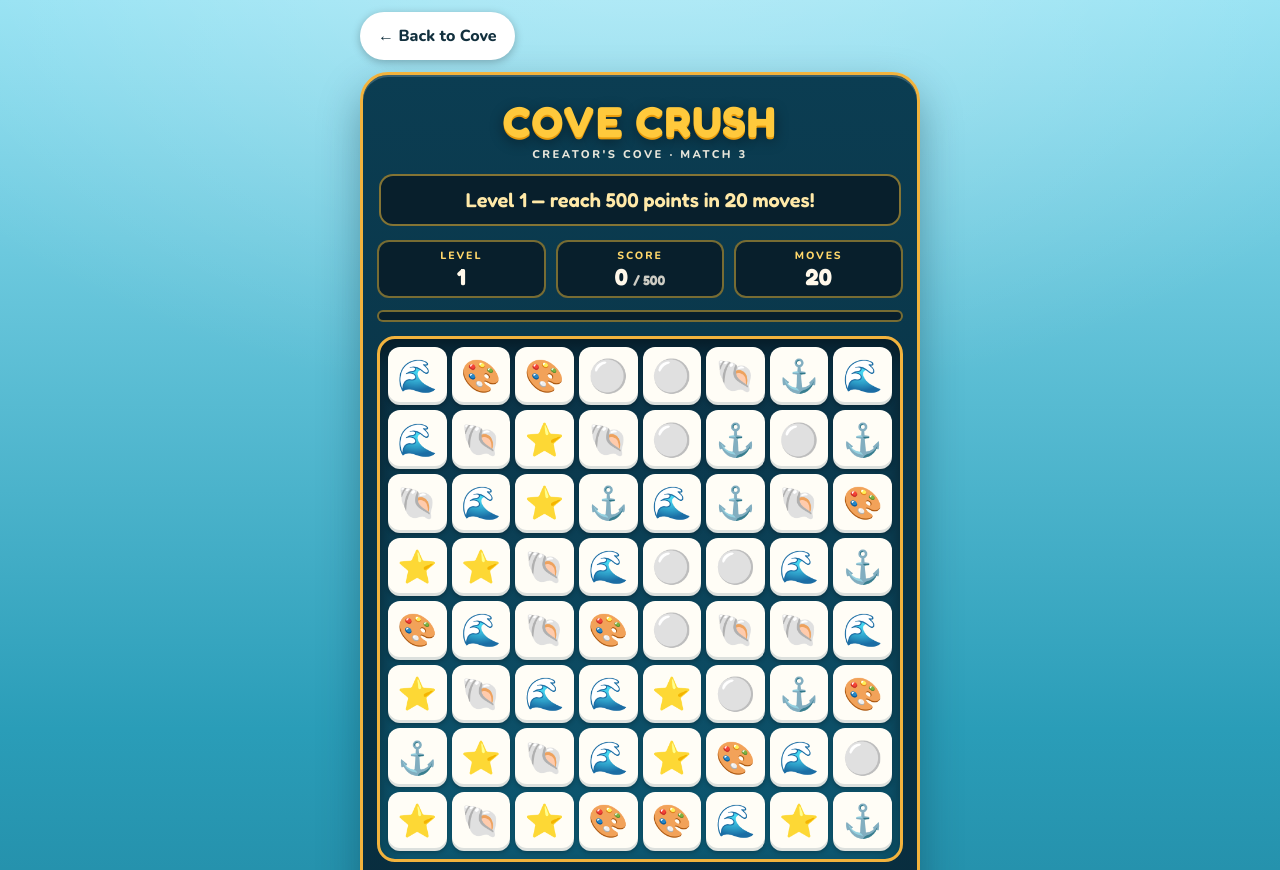
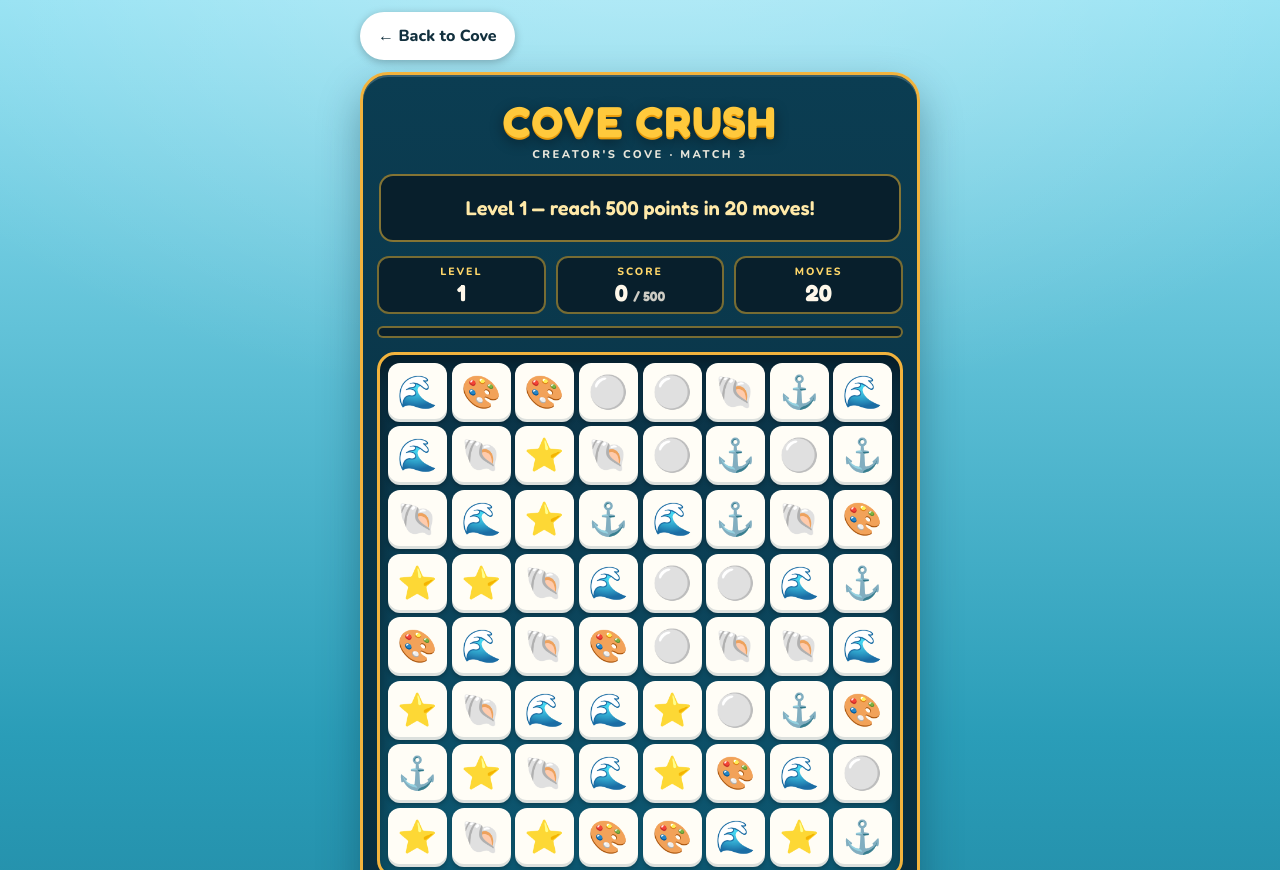
Before and after one commit to creators-cove/creators-cove-app, a plain HTML site: page games/cove-crush.html in a window 1280 px wide. Shown: the top 870 px of the page. Drawn offline with nearby package versions, Linux system fonts and the light colour scheme.

Commit message:
Fix Cove Crush jump/zoom on match: lock viewport, fixed message height, touch-action

```diff
--- a/games/cove-crush.html
+++ b/games/cove-crush.html
@@ -2,7 +2,7 @@
 <html lang="en">
   <head>
     <meta charset="utf-8" />
-    <meta name="viewport" content="width=device-width, initial-scale=1, viewport-fit=cover" />
+    <meta name="viewport" content="width=device-width, initial-scale=1, maximum-scale=1, user-scalable=no, viewport-fit=cover" />
     <meta name="color-scheme" content="light dark" />
     <link rel="icon" href="data:," />
     <title>Cove Crush</title>
@@ -42,6 +42,7 @@
         }
       }
       * { box-sizing: border-box; }
+      html { -webkit-text-size-adjust: 100%; text-size-adjust: 100%; overflow-x: hidden; overscroll-behavior: none; }
       html, body { margin: 0; padding: 0; }
       body {
         font-family: "Nunito", system-ui, sans-serif;
@@ -52,8 +53,12 @@
         min-height: 100vh;
         padding: 0 14px 40px;
         -webkit-tap-highlight-color: transparent;
+        touch-action: manipulation;
+        -webkit-user-select: none; user-select: none;
+        -webkit-touch-callout: none;
+        overscroll-behavior: none; overflow-x: hidden;
       }
-      .cove-back-btn{display:inline-block;min-height:48px;line-height:48px;padding:0 18px;margin:12px 0 0;border-radius:999px;background:#ffffff;color:#12303e;font-weight:800;text-decoration:none;font-size:1rem;box-shadow:0 2px 8px rgba(0,0,0,.25);position:relative;z-index:9999;}
+      .cove-back-btn{display:inline-block;min-height:48px;line-height:48px;padding:0 18px;margin:12px 0 0;border-radius:999px;background:#ffffff;color:#12303e;font-weight:800;text-decoration:none;font-size:1rem;box-shadow:0 2px 8px rgba(0,0,0,.25);position:relative;z-index:9999;touch-action:manipulation;}
       .cove-back-btn:active{transform:translateY(1px);}
       main { max-width: 560px; margin: 0 auto; }
       .machine {
@@ -83,14 +88,14 @@
         letter-spacing: 0.22em; text-transform: uppercase; font-size: 0.7rem; opacity: 0.9;
       }
       .display {
-        margin: 12px 2px 0; min-height: 52px;
+        margin: 12px 2px 0; min-height: 68px;
         background: #081f2c; border: 2px solid rgba(255, 201, 60, 0.5);
         border-radius: 14px; color: #ffe9a8;
         display: flex; align-items: center; justify-content: center; text-align: center;
         font-family: "Fredoka", sans-serif; font-weight: 600;
         font-size: clamp(1rem, 4.6vw, 1.25rem); padding: 8px 12px; line-height: 1.25;
       }
-      .display.big { color: var(--gold); font-size: clamp(1.2rem, 5.6vw, 1.55rem); }
+      .display.big { color: var(--gold); transform: scale(1.04); }
       .readouts { display: grid; grid-template-columns: 1fr 1fr 1fr; gap: 10px; margin-top: 14px; }
       .meter {
         background: #081f2c; border: 2px solid rgba(255, 201, 60, 0.45); border-radius: 12px;
@@ -108,9 +113,12 @@
         border-radius: 18px; border: 3px solid var(--cabinet-edge);
         box-shadow: inset 0 10px 22px rgba(0, 0, 0, 0.45);
         padding: 8px;
+        overflow: hidden;
       }
       .board {
         display: grid; grid-template-columns: repeat(8, 1fr); gap: 5px;
+        touch-action: manipulation; -webkit-user-select: none; user-select: none;
+        -webkit-touch-callout: none; overscroll-behavior: none;
       }
       .tile {
         aspect-ratio: 1; border-radius: 12px; border: none; cursor: pointer;
@@ -119,6 +127,8 @@
         box-shadow: inset 0 -3px 0 rgba(9, 50, 70, 0.14), 0 2px 4px rgba(0,0,0,0.25);
         transition: transform 0.12s ease, background 0.12s ease;
         position: relative;
+        touch-action: manipulation; -webkit-user-select: none; user-select: none;
+        -webkit-touch-callout: none; will-change: transform;
       }
       .tile:active { transform: scale(0.94); }
       .tile.selected { outline: 3px solid var(--gold); outline-offset: -2px; transform: scale(1.08); z-index: 2; }
@@ -135,7 +145,7 @@
       /* ---------- Controls & panels ---------- */
       .controls { display: flex; gap: 10px; margin-top: 16px; }
       .side-btn {
-        flex: 1; min-height: 52px; border-radius: 999px; cursor: pointer;
+        flex: 1; min-height: 52px; border-radius: 999px; cursor: pointer; touch-action: manipulation; -webkit-user-select: none; user-select: none;
         border: 2px solid rgba(255, 248, 234, 0.55); background: rgba(255, 248, 234, 0.1);
         color: var(--cream); font-family: "Fredoka", sans-serif; font-weight: 600; font-size: 0.95rem;
       }
```
